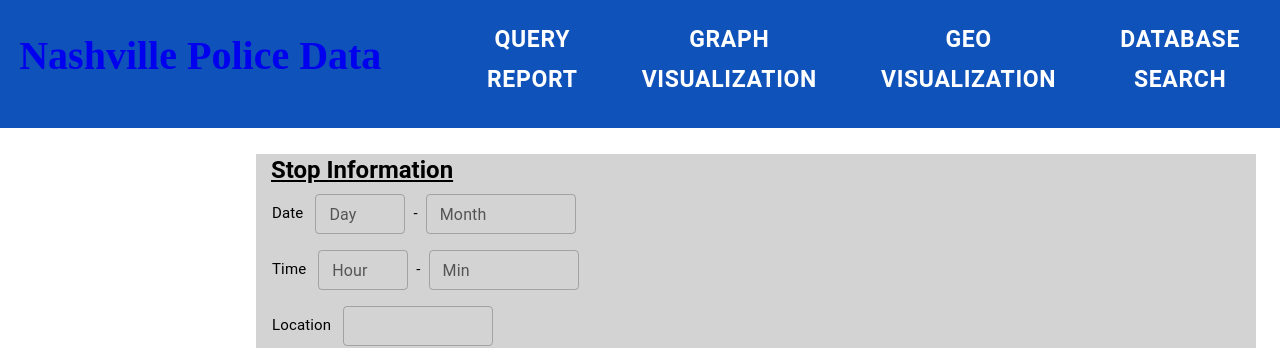
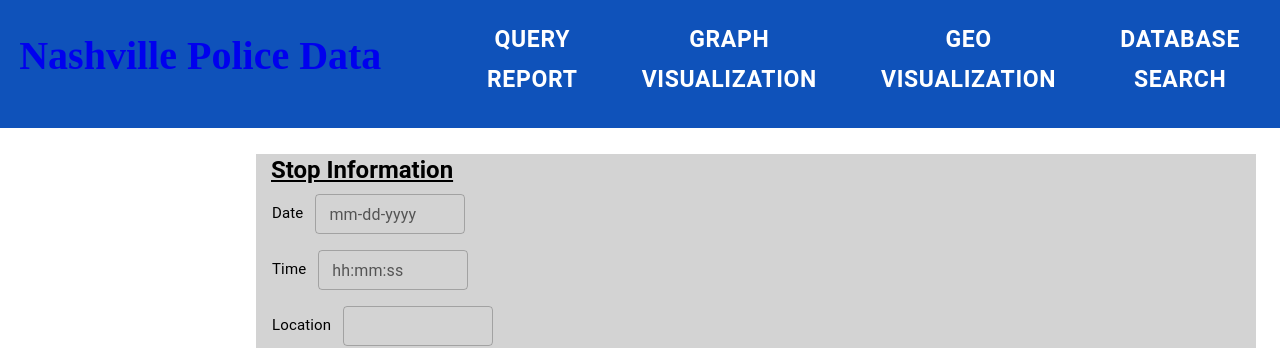
Before and after one commit to PRANETALLU/NashvilleCopStops, a React (Create React App) app in the folder my-app/: page /databaseSearch in a window 1280 px wide. Shown: the top 348 px of the page. Built offline with nearby package versions, Linux system fonts and the light colour scheme.

Commit message:
Changed date and time

```diff
--- a/my-app/src/pages/DatabaseSearch.js
+++ b/my-app/src/pages/DatabaseSearch.js
@@ -1,27 +1,24 @@
-import Box from '@mui/material/Box';
-import TextField from '@mui/material/TextField';
-import { CardContent, MenuItem, Typography } from '@mui/material';
-import Stack from '@mui/material/Stack';
-import Select, { SelectChangeEvent } from '@mui/material/Select';
-import Radio from '@mui/material/Radio';
-import RadioGroup from '@mui/material/RadioGroup';
-import FormControlLabel from '@mui/material/FormControlLabel';
-import FormControl from '@mui/material/FormControl';
-import FormLabel from '@mui/material/FormLabel';
-import Button from '@mui/material/Button';
-import { useState } from 'react';
+import Box from "@mui/material/Box";
+import TextField from "@mui/material/TextField";
+import { CardContent, MenuItem, Typography } from "@mui/material";
+import Stack from "@mui/material/Stack";
+import Select, { SelectChangeEvent } from "@mui/material/Select";
+import Radio from "@mui/material/Radio";
+import RadioGroup from "@mui/material/RadioGroup";
+import FormControlLabel from "@mui/material/FormControlLabel";
+import FormControl from "@mui/material/FormControl";
+import FormLabel from "@mui/material/FormLabel";
+import Button from "@mui/material/Button";
+import { useState } from "react";
 
 function DatabaseSearch() {
-
   const [stopInfo, setStopInfo] = useState({
-        day: null,
-        month: null,
-        hour: null,
-        min: null,
-        address: null,  // done
+    date: null,
+    time: null,
+    address: null, // done
     precinctId: null, // done
     reportingArea: null, // done
-        zoneCode: null,  // done
+    zoneCode: null, // done
     officerID: null, // done
   });
 
@@ -29,7 +26,7 @@
     const { name, value } = event.target;
     setStopInfo({ ...stopInfo, [name]: value });
     console.log(stopInfo);
-    }
+  };
 
   const [subjectInfo, setSubjectInfo] = useState({
     age: "", // done
@@ -41,11 +38,12 @@
     const { name, value } = event.target;
     setSubjectInfo({ ...subjectInfo, [name]: value });
     console.log(subjectInfo);
-    }
+  };
 
   //function to post subjectInfo and stopInfo to backend
   const handleSearch = async () => {
-
+    var time = stopInfo.time;
+    var date = stopInfo.date;
     var address = stopInfo.address;
     var officerID = stopInfo.officerID;
     var precinctId = stopInfo.precinctId;
@@ -56,11 +54,15 @@
     var race = subjectInfo.race;
     var sex = subjectInfo.sex;
 
-        const response = await fetch('http://localhost:8080/api/v1/SearchCriteria/find', {
-            method: 'POST',
-            headers: { 'Content-Type': 'application/json' },
+    const response = await fetch(
+      "http://localhost:8080/api/v1/SearchCriteria/find",
+      {
+        method: "POST",
+        headers: { "Content-Type": "application/json" },
         //credentials: 'include',
         body: JSON.stringify({
+          date,
+          time,
           address,
           officerID,
           precinctId,
@@ -68,77 +70,87 @@
           zoneCode,
           age,
           race,
-               sex
+          sex,
         }),
-        });
-
       }
-
+    );
+  };
 
   return (
     <div className="DatabaseSearch">
-            <Box sx={{
+      <Box
+        sx={{
           backgroundColor: "#D3D3D3",
           width: 1000,
           height: 480,
           marginLeft: "20%",
-                marginTop: "2%"
-            }}>
-                <Typography gutterBottom variant="h5" component="div"
+          marginTop: "2%",
+        }}
+      >
+        <Typography
+          gutterBottom
+          variant="h5"
+          component="div"
           style={{
-                        textDecoration: 'underline', fontWeight: 'bold', textAlign: 'left',
-                        marginLeft: 15
-                    }}>
+            textDecoration: "underline",
+            fontWeight: "bold",
+            textAlign: "left",
+            marginLeft: 15,
+          }}
+        >
           Stop Information
         </Typography>
         <Stack direction="row" marginLeft={2}>
           <Typography fontSize={15} marginTop={1}>
             Date
           </Typography>
-                    <TextField label="Day" name="day" size="small" variant="outlined"
-                        value = {stopInfo.day}
-                        onChange = {handleStopInfoChange}
-                        sx={{ marginLeft: 1.5, width: "90px" }} />
-                    <Typography fontSize={15} marginLeft={1} marginTop={1}>
-                        -
-                    </Typography>
-                    <TextField label="Month" name ="month" size="small" variant="outlined"
-                        value = {stopInfo.month}
-                        onChange = {handleStopInfoChange}
-                        sx={{ marginLeft: 1, width: "150px" }} />
+          <TextField
+            label="mm-dd-yyyy"
+            name="date"
+            size="small"
+            variant="outlined"
+            value={stopInfo.date}
+            onChange={handleStopInfoChange}
+            sx={{ marginLeft: 1.5, width: "150px" }}
+          />
         </Stack>
         <Stack direction="row" marginLeft={2} marginTop={2}>
           <Typography fontSize={15} marginTop={1}>
             Time
           </Typography>
-                    <TextField label="Hour" name="hour"  size="small" variant="outlined"
-                        value = {stopInfo.hour}
-                        onChange = {handleStopInfoChange}
-                        sx={{ marginLeft: 1.5, width: "90px" }} />
-                    <Typography fontSize={15} marginLeft={1} marginTop={1}>
-                         -
-                    </Typography>
-                    <TextField label="Min" name="min"  size="small" variant="outlined"
-                        value = {stopInfo.min}
-                        onChange = {handleStopInfoChange}
-                        sx={{ marginLeft: 1, width: "150px" }} />
+          <TextField
+            label="hh:mm:ss"
+            name="time"
+            size="small"
+            variant="outlined"
+            value={stopInfo.time}
+            onChange={handleStopInfoChange}
+            sx={{ marginLeft: 1.5, width: "150px" }}
+          />
         </Stack>
         <Stack direction="row" marginLeft={2} marginTop={2}>
           <Typography fontSize={15} marginTop={1}>
             Location
           </Typography>
-                    <TextField size="small" name="location" sx={{ width: "150px", marginLeft: 1.5 }}
-                        value = {stopInfo.address}
-                        onChange = {handleStopInfoChange}>
-                    </TextField>
+          <TextField
+            size="small"
+            name="location"
+            sx={{ width: "150px", marginLeft: 1.5 }}
+            value={stopInfo.address}
+            onChange={handleStopInfoChange}
+          ></TextField>
         </Stack>
         <Stack direction="row" marginLeft={2} marginTop={2}>
           <Typography fontSize={15} marginTop={1}>
             Precinct
           </Typography>
-                    <Select size="small" name="precinct" sx={{ width: "150px", marginLeft: 1.5 }}
-                        value = {stopInfo.precinctId}
-                        onChange = {handleStopInfoChange}>
+          <Select
+            size="small"
+            name="precinct"
+            sx={{ width: "150px", marginLeft: 1.5 }}
+            value={stopInfo.precinctId}
+            onChange={handleStopInfoChange}
+          >
             <MenuItem value="1">1</MenuItem>
             <MenuItem value="2">2</MenuItem>
             <MenuItem value="3">3</MenuItem>
@@ -153,28 +165,37 @@
           <Typography fontSize={15} marginTop={1}>
             Reporting Area
           </Typography>
-                    <TextField size="small" name="reportingArea" sx={{ width: "150px", marginLeft: 1.5 }}
-                        value = {stopInfo.reportingArea}
-                        onChange = {handleStopInfoChange}>
-                    </TextField>
+          <TextField
+            size="small"
+            name="reportingArea"
+            sx={{ width: "150px", marginLeft: 1.5 }}
+            value={stopInfo.reportingArea}
+            onChange={handleStopInfoChange}
+          ></TextField>
         </Stack>
         <Stack direction="row" marginLeft={2} marginTop={2}>
           <Typography fontSize={15} marginTop={1}>
             Zone
           </Typography>
-                    <TextField size="small" name="zone" sx={{ width: "150px", marginLeft: 1.5 }}
-                        value = {stopInfo.zoneCode}
-                        onChange = {handleStopInfoChange}>
-                    </TextField>
+          <TextField
+            size="small"
+            name="zone"
+            sx={{ width: "150px", marginLeft: 1.5 }}
+            value={stopInfo.zoneCode}
+            onChange={handleStopInfoChange}
+          ></TextField>
         </Stack>
         <Stack direction="row" marginLeft={2} marginTop={2}>
           <Typography fontSize={15} marginTop={1}>
             Officer ID (Hashed)
           </Typography>
-                    <TextField size="small" name="officerID" sx={{ width: "150px", marginLeft: 1.5 }}
-                        value = {stopInfo.officerID}
-                        onChange = {handleStopInfoChange}>
-                    </TextField>
+          <TextField
+            size="small"
+            name="officerID"
+            sx={{ width: "150px", marginLeft: 1.5 }}
+            value={stopInfo.officerID}
+            onChange={handleStopInfoChange}
+          ></TextField>
         </Stack>
         {/* <Stack direction="row" marginLeft={2} marginTop={2}>
                     <Typography fontSize={15} marginTop={1}>
@@ -195,36 +216,53 @@
                 </Stack> */}
       </Box>
 
-            <Box sx={{
+      <Box
+        sx={{
           backgroundColor: "#D3D3D3",
           width: 1000,
           height: 208,
           marginLeft: "20%",
-                marginTop: "2%"
-            }}>
-                <Typography gutterBottom variant="h5" component="div"
+          marginTop: "2%",
+        }}
+      >
+        <Typography
+          gutterBottom
+          variant="h5"
+          component="div"
           style={{
-                        textDecoration: 'underline', fontWeight: 'bold', textAlign: 'left',
-                        marginLeft: 15
-                    }}>
+            textDecoration: "underline",
+            fontWeight: "bold",
+            textAlign: "left",
+            marginLeft: 15,
+          }}
+        >
           Subject Information
         </Typography>
         <Stack direction="row" marginLeft={2}>
           <Typography fontSize={15} marginTop={1}>
             Age
           </Typography>
-                    <TextField label="Years" name="age" size="small" variant="outlined"
-                        value = {subjectInfo.age}
-                        onChange = {handleSubjectInfoChange}
-                        sx={{ marginLeft: 1.5, width: "90px" }} />
+          <TextField
+            label="Years"
+            name="age"
+            size="small"
+            variant="outlined"
+            value={subjectInfo.age}
+            onChange={handleSubjectInfoChange}
+            sx={{ marginLeft: 1.5, width: "90px" }}
+          />
         </Stack>
         <Stack direction="row" marginLeft={2} marginTop={2}>
           <Typography fontSize={15} marginTop={1}>
             Race
           </Typography>
-                    <Select size="small" name="race" sx={{ width: "150px", marginLeft: 1.5 }}
-                        value = {setSubjectInfo.race}
-                        onChange={handleSubjectInfoChange}>
+          <Select
+            size="small"
+            name="race"
+            sx={{ width: "150px", marginLeft: 1.5 }}
+            value={setSubjectInfo.race}
+            onChange={handleSubjectInfoChange}
+          >
             <MenuItem value="White">White</MenuItem>
             <MenuItem value="Black">Black</MenuItem>
             <MenuItem value="Hispanic">Hispanic</MenuItem>
@@ -235,19 +273,32 @@
           <Typography fontSize={15} marginTop={1}>
             Sex
           </Typography>
-                    <Select size="small" name="sex" sx={{ width: "150px", marginLeft: 1.5 }}
-                        value = {subjectInfo.sex}
-                        onChange = {handleSubjectInfoChange}>
+          <Select
+            size="small"
+            name="sex"
+            sx={{ width: "150px", marginLeft: 1.5 }}
+            value={subjectInfo.sex}
+            onChange={handleSubjectInfoChange}
+          >
             <MenuItem value="Male">Male</MenuItem>
             <MenuItem value="Female">Female</MenuItem>
           </Select>
         </Stack>
       </Box>
 
-            <Button variant="contained" size="large"
-            sx={{marginTop: 2, marginBottom: 4,
-            width: 200, height: 50, fontSize: 30}}
-            >SEARCH</Button>
+      <Button
+        variant="contained"
+        size="large"
+        sx={{
+          marginTop: 2,
+          marginBottom: 4,
+          width: 200,
+          height: 50,
+          fontSize: 30,
+        }}
+      >
+        SEARCH
+      </Button>
     </div>
   );
 }
```
Lines whose indentation alone changed are shown as unchanged.
